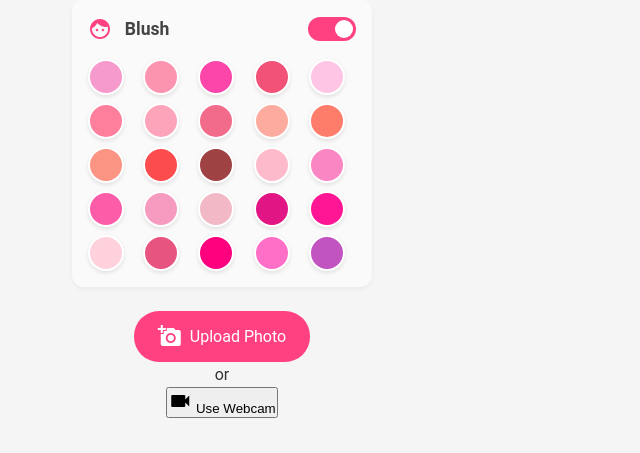
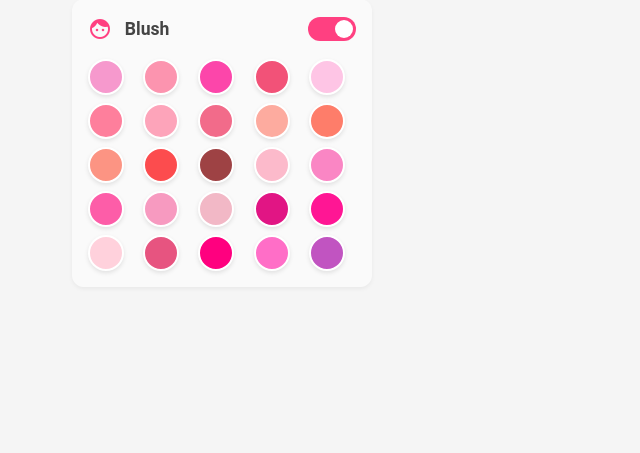
Before and after one commit to parag477/makeup-tryon, a Flask app: page / in a window 1280 px wide. Shown: the part 882-1335 px from the top of the page, without its empty margins (0-640 px from the left). After the commit the page ends 1154 px from the top, so only its background shows below. Run offline with Flask 2, Linux system fonts and the light colour scheme.

Commit message:
feat: enhanced by removing some buttons

```diff
--- a/templates/index.html
+++ b/templates/index.html
@@ -149,16 +149,16 @@
                 </div>
 
                 <div class="upload-section">
-                    <label for="file-upload" class="upload-btn">
+                    <!-- <label for="file-upload" class="upload-btn">
                         <span class="material-icons">add_a_photo</span>
                         Upload Photo
-                    </label>
+                    </label> -->
                     <input type="file" id="file-upload" accept="image/*">
-                    <p class="or-text">or</p>
-                    <button id="start-webcam" class="webcam-btn">
+                    <!-- <p class="or-text">or</p> -->
+                    <!-- <button id="start-webcam" class="webcam-btn">
                         <span class="material-icons">videocam</span>
                         Use Webcam
-                    </button>
+                    </button> -->
                 </div>
             </div>
 
```
Also changed, not shown: uploads/capture.jpg (deleted), 1 other file.
